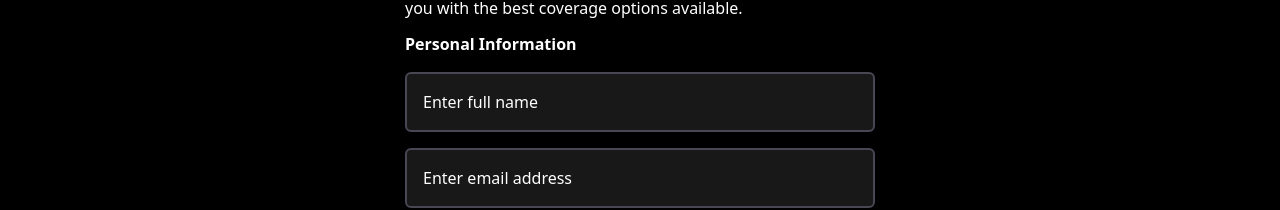
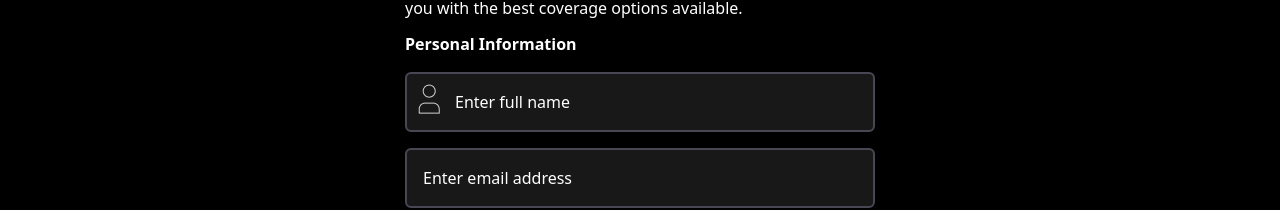
Before and after one commit to JojoDuke/ZuroNew, a Next.js app: page / in a window 1280 px wide. Shown: the part 232-442 px from the top of the page. Built offline with nearby package versions, Linux system fonts and the light colour scheme.

Commit message:
User image added to the text field

```diff
--- a/pages/index.tsx
+++ b/pages/index.tsx
@@ -1,10 +1,13 @@
+import Head from 'next/head';
+import Image from "next/image"
+import Link from 'next/link';
+import type { NextPage } from 'next';
 import { useState } from 'react';
-import type { NextPage } from 'next';
-import Head from 'next/head';
+
 import progress1 from '../public/progress1.png';
+import userImg from '../public/user.png';
 import { Formik, Form, Field, ErrorMessage } from 'formik';
 
-import Link from 'next/link';
 import Heading from '../components/Heading';
 import ProgressNav from '../components/ProgressNav';
 
@@ -51,17 +54,25 @@ const Home: NextPage = () => {
           >
           <Form>
             {/* Fullname field */}
-            <div className="flex flex-col mt-4 w-[470px] mx-auto">
+            <div className="mt-4 mx-auto w-[470px]">
+
+              <div className="flex">
+                <div className="w-10 h-10 absolute z-10 ml-1 mt-3">
+                  <Image src={userImg} alt="User" className="h-6 w-6" />
+                </div>
                   <Field
                   type="text"
                   id="fullName"
                   name="fullName"
-                className="bg-[#181818] border-2 border-[#4A4754] p-4 rounded-md text-white placeholder-white"
+                  className="bg-[#181818] w-[470px] border-2 border-[#4A4754] p-4 rounded-md text-white placeholder-white relative pl-12"
                   placeholder="Enter full name"
                 />
+              </div>
 
               <ErrorMessage name="fullName" component="div" className="text-red-500" />
             </div>
+
+
 
             {/* Email field */}
             <div className="flex flex-col mt-4 w-[470px] mx-auto">
```
Lines whose indentation alone changed are shown as unchanged.
